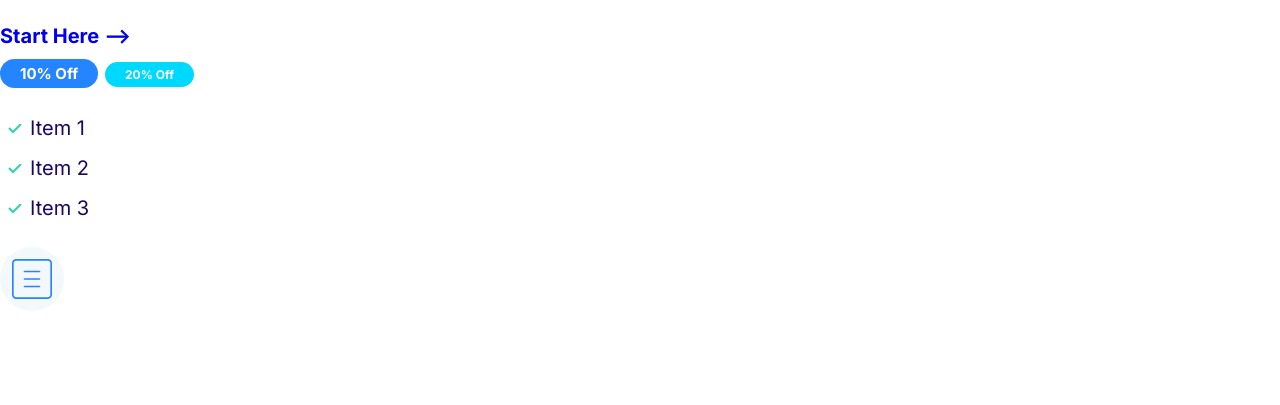
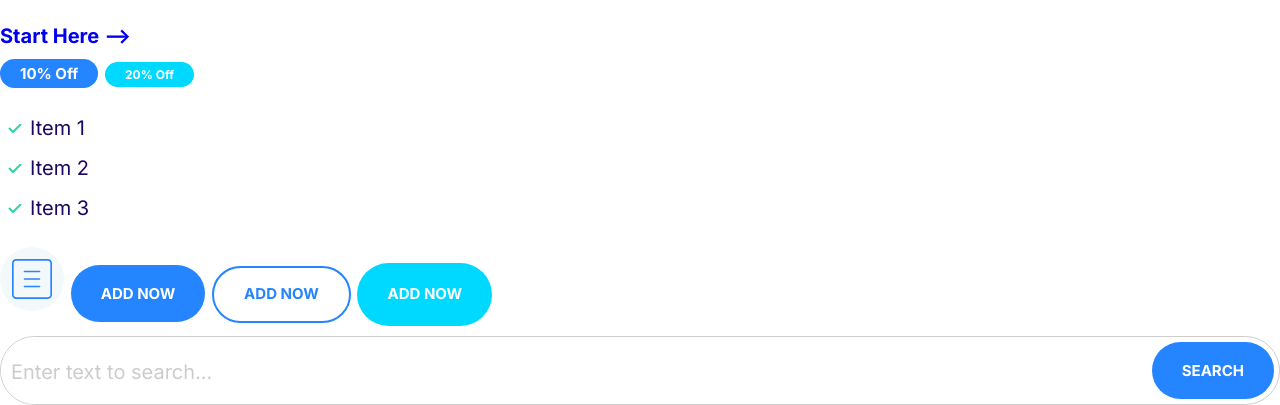
Before and after one commit to vaibhavyesalwad/Moshify, a plain HTML site: page index.html in a window 1280 px wide. Shown: the part 407-812 px from the top of the page. Drawn offline with Linux system fonts and the light colour scheme.

Commit message:
Add: Create search bar

```diff
--- a/css/styles.css
+++ b/css/styles.css
@@ -1,9 +1,16 @@
 :root {
   --color-primary: #2584ff;
   --color-secondary: #00d9ff;
-  --color-accent: #3400;
+  --color-accent: #ff3400;
   --color-headings: #1b0760;
   --color-body: #918ca4;
+  --color-border: #ccc;
+}
+
+*,
+*::after,
+*::before {
+  box-sizing: border-box;
 }
 
 /* Typography */
@@ -155,8 +162,8 @@ p {
 /* Icons */
 
 .icon {
+  height: 40px;
   width: 40px;
-  height: 40px;
 }
 
 .icon--primary {
@@ -164,11 +171,114 @@ p {
 }
 
 .icon-container {
+  align-items: center;
   background-color: #f3f9fa;
+  border-radius: 100%;
+  display: inline-flex;
+  height: 64px;
+  justify-content: center;
   width: 64px;
-  height: 64px;
-  display: inline-flex;
-  border-radius: 100%;
-  justify-content: center;
-  align-items: center;
 }
+
+/* Buttons */
+.btn {
+  display: inline-block;
+  border-radius: 40px;
+  border: 0;
+  cursor: pointer;
+  font-size: 1.8rem;
+  font-weight: 600;
+  margin: 1rem 0;
+  padding: 2rem 3rem;
+  text-align: center;
+  text-decoration: none;
+  text-transform: uppercase;
+  white-space: nowrap;
+}
+
+.btn--primary {
+  background-color: var(--color-primary);
+  color: #fff;
+}
+
+.btn--primary:hover {
+  background-color: #71a7ee;
+}
+
+.btn--secondary {
+  background-color: var(--color-secondary);
+  color: #fff;
+}
+.btn--secondary:hover {
+  background-color: #00a2ff;
+}
+
+.btn--accent {
+  background-color: var(--color-accent);
+  color: #fff;
+}
+
+.btn--accent:hover {
+  background-color: #f5623d;
+}
+
+.btn--block {
+  width: 100%;
+}
+
+.btn--outline {
+  background-color: #fff;
+  border: 2px solid var(--color-primary);
+  color: var(--color-primary);
+  padding-top: 1.5rem;
+  padding-bottom: 1.5rem;
+}
+
+.btn--outline:hover {
+  background-color: var(--color-primary);
+  color: #fff;
+}
+
+@media screen and (min-width: 1024px) {
+  .btn {
+    font-size: 1.5rem;
+  }
+}
+
+/* Inputs */
+.input {
+  border-radius: 40px;
+  outline: 0;
+  border: 1px solid var(--color-border);
+  color: var(--color-headings);
+  padding: 1rem 3rem;
+}
+
+.input::placeholder {
+  color: var(--color-border);
+}
+
+.input-group {
+  border-radius: 40px;
+  border: 1px solid var(--color-border);
+  display: flex;
+  width: 100vw;
+}
+
+.input-group .input {
+  border: 0;
+  flex-grow: 1;
+  padding: 1.5rem 1rem;
+}
+
+.input-group .btn {
+  margin: 0.5rem;
+}
+
+@media screen and (min-width: 1024px) {
+  .input::placeholder {
+    font-size: 2rem;
+  }
+}
+
+/* Cards */
--- a/index.html
+++ b/index.html
@@ -39,5 +39,13 @@
         <use xlink:href="/images/sprite.svg#menu"></use>
       </svg>
     </span>
+      <button class="btn btn--primary">Add now</button>
+      <a href="#" class="btn btn--outline">Add now</a>
+      <a href="#" class="btn btn-- btn--secondary">Add now</a>
+    </div>
+    <div class="input-group">
+      <input type="text" class="input" placeholder="Enter text to search...">
+      <button class="btn btn--primary">Search</button>
+    </div>
   </body>
 </html>
```
